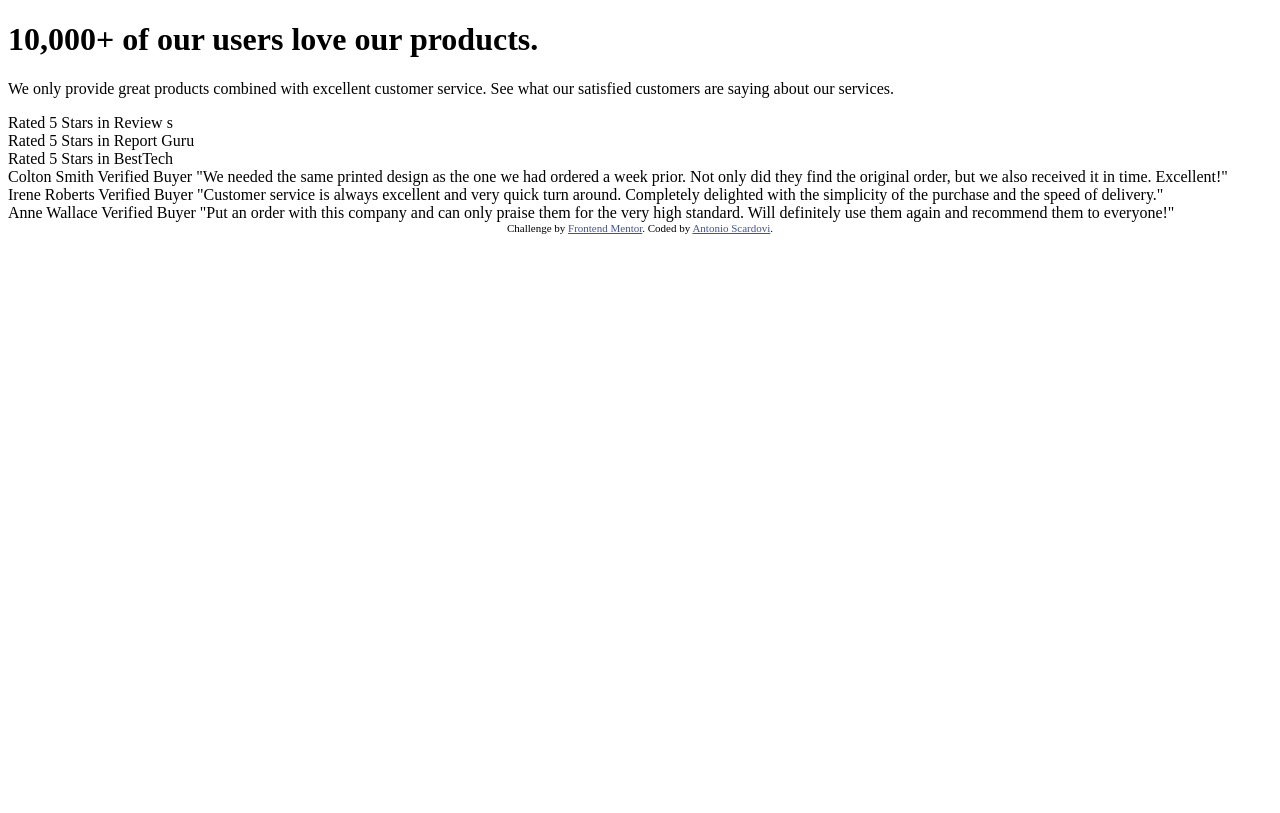
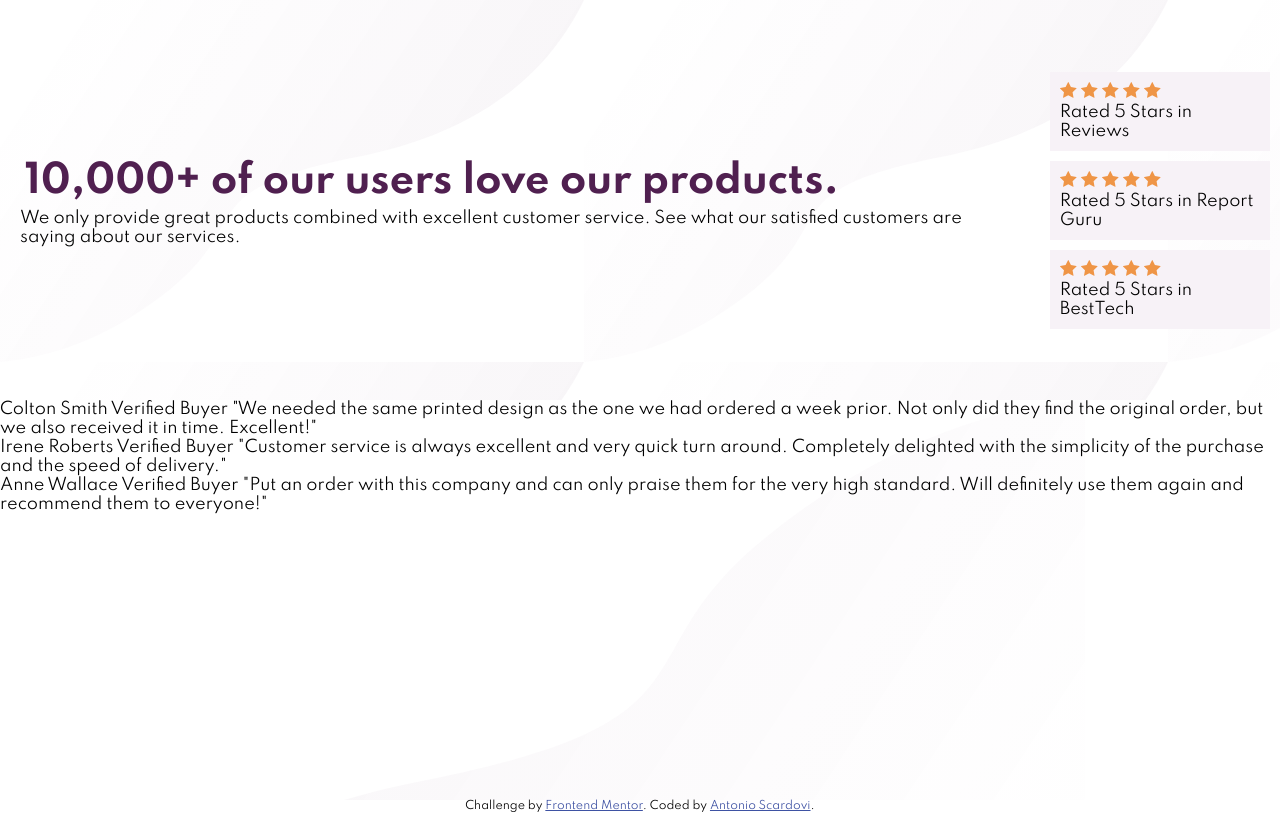
Before and after one commit to antonioscardovi/social-proof-section, a plain HTML site: page index.html in a window 1280 px wide. Drawn offline with Linux system fonts and the light colour scheme.

Commit message:
Added backgrounds, font, stars, started structuring top

```diff
--- a/index.html
+++ b/index.html
@@ -4,8 +4,8 @@
     <meta charset="UTF-8" />
     <meta name="viewport" content="width=device-width, initial-scale=1.0" />
     <!-- displays site properly based on user's device -->
+    <link rel="stylesheet" href="style.css">
 
-    <link rel="stylesheet" href="style.css">
     <link
       rel="icon"
       type="image/png"
@@ -41,14 +41,41 @@
       </div>
 
       <div class="top-right">
-        <div class="rating-1">
-          Rated 5 Stars in Review s
+        <div class="ratings rating-1">
+          <div class="stars">
+            <img src="/images/icon-star.svg" alt="">
+            <img src="/images/icon-star.svg" alt="">
+            <img src="/images/icon-star.svg" alt="">
+            <img src="/images/icon-star.svg" alt="">
+            <img src="/images/icon-star.svg" alt="">
+          </div>
+          <p>
+          Rated 5 Stars in Reviews
+          </p>
         </div>
-        <div class="rating-2">
-          Rated 5 Stars in Report Guru
+        <div class="ratings rating-2">
+          <div class="stars">
+            <img src="/images/icon-star.svg" alt="">
+            <img src="/images/icon-star.svg" alt="">
+            <img src="/images/icon-star.svg" alt="">
+            <img src="/images/icon-star.svg" alt="">
+            <img src="/images/icon-star.svg" alt="">
+          </div>
+          <p>
+            Rated 5 Stars in Report Guru
+          </p>
         </div>
-        <div class="rating-3">
-          Rated 5 Stars in BestTech
+        <div class="ratings rating-3">
+          <div class="stars">
+            <img src="/images/icon-star.svg" alt="">
+            <img src="/images/icon-star.svg" alt="">
+            <img src="/images/icon-star.svg" alt="">
+            <img src="/images/icon-star.svg" alt="">
+            <img src="/images/icon-star.svg" alt="">
+          </div>
+          <p>
+            Rated 5 Stars in BestTech
+          </p>
         </div>
       </div>
 
--- /dev/null
+++ b/style.css
@@ -0,0 +1,47 @@
+@import url('https://fonts.googleapis.com/css2?family=Spartan:wght@400;500;700&display=swap');
+
+* {
+    margin: 0;
+    padding: 0;
+    box-sizing: border-box;
+}
+
+body {
+    font-family: 'Spartan', sans-serif;
+}
+
+.top {
+    background-image: url('/images/bg-pattern-top-desktop.svg');
+    height: 50vh;
+    display: flex;
+    align-items: center;
+    justify-content: space-around;
+}
+
+.top-left {
+    padding: 20px;
+}
+
+.top-left .title {
+    font-size: 38px;
+    margin: 5px;
+}
+
+.ratings {
+    background-color: hsl(300, 24%, 96%);
+    margin: 10px;
+    padding: 10px;
+}
+
+.ratings p:before {
+    background-image: url('/images/icon-star.svg');
+}
+
+.top h1 {
+    color: hsl(300, 43%, 22%);
+}
+
+.bottom {
+    background-image: url('/images/bg-pattern-bottom-desktop.svg');
+    height: 50vh;
+}
```
